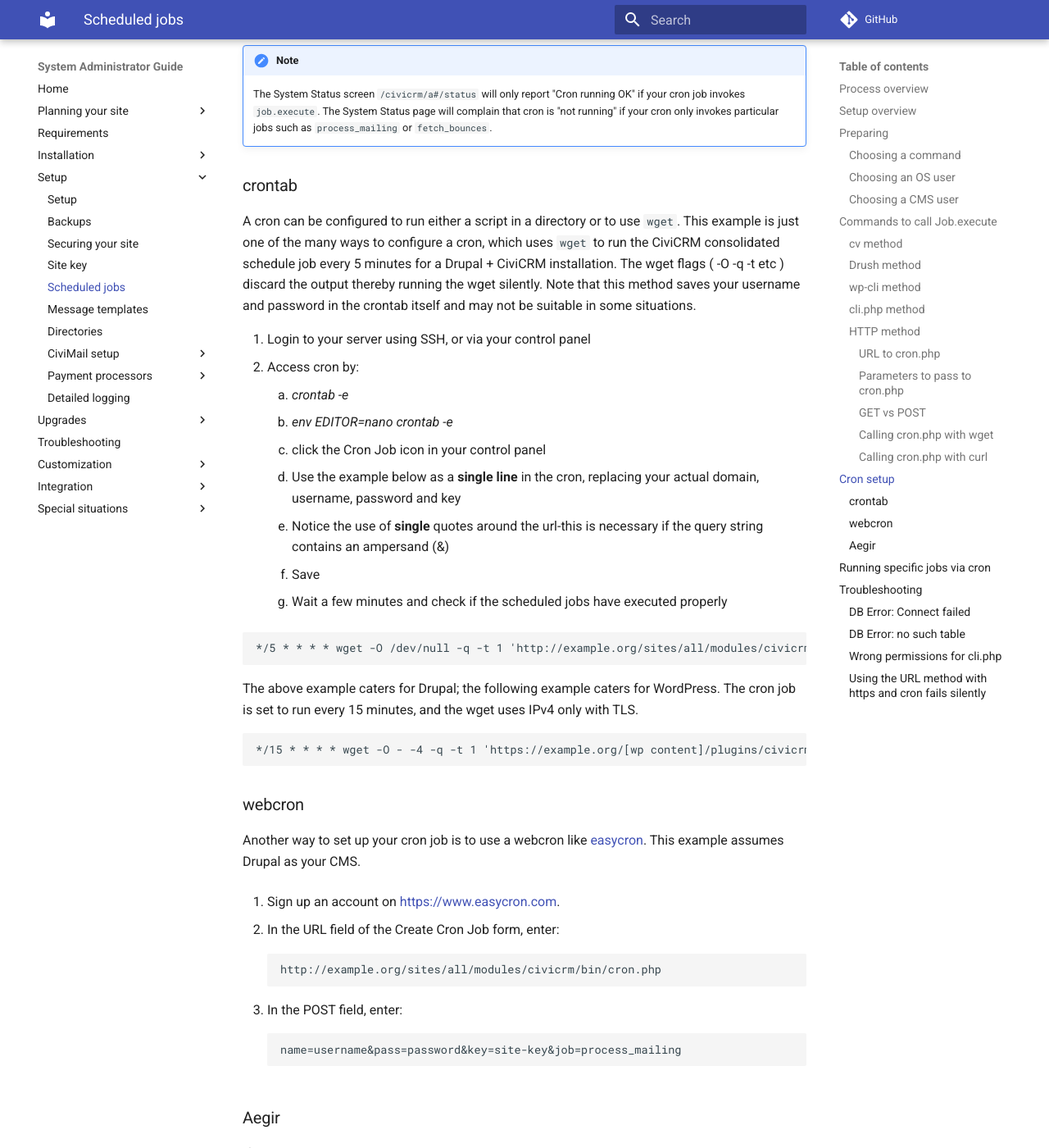
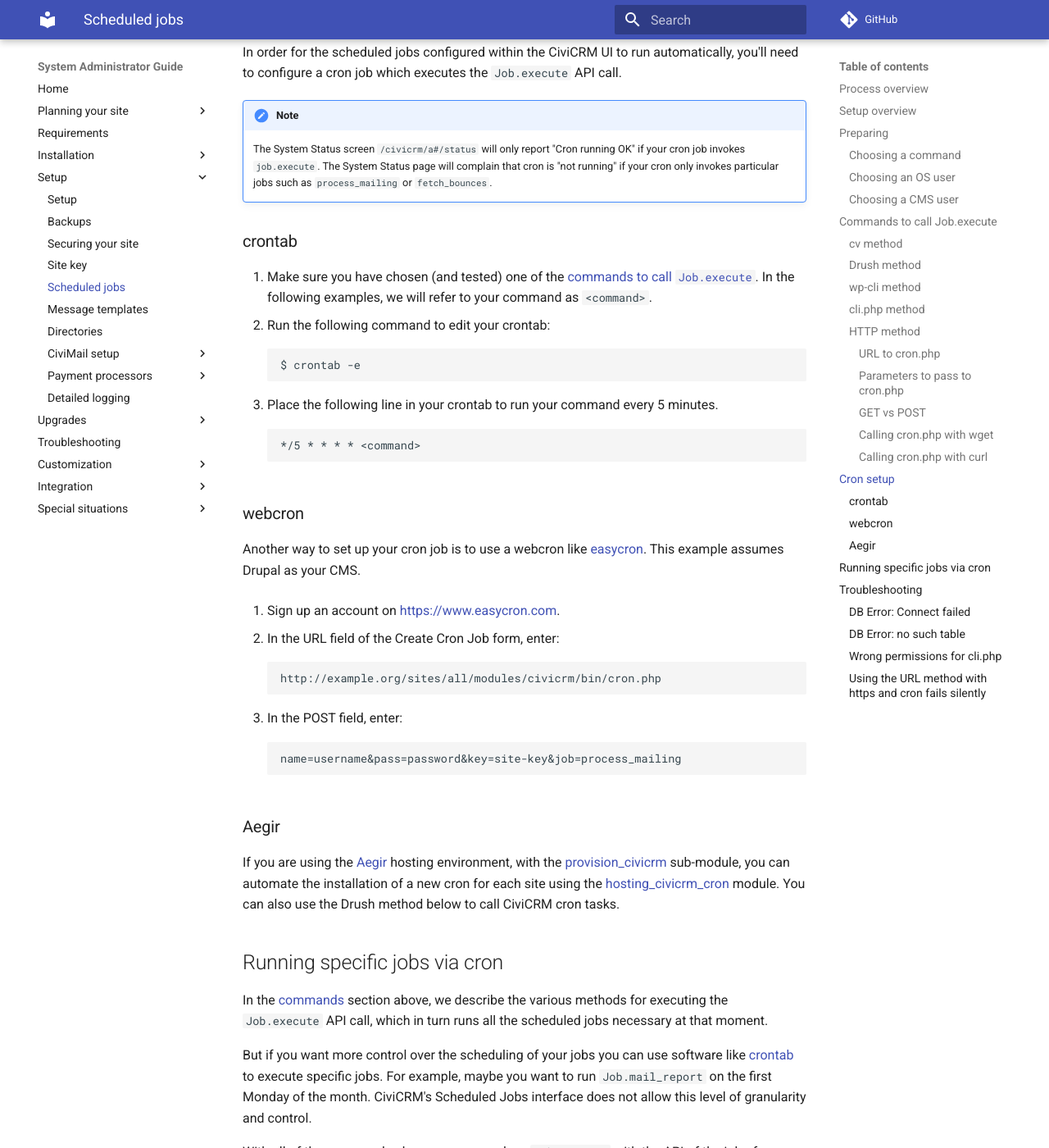
Before and after one commit to civicrm/civicrm-sysadmin-guide, an MkDocs documentation site: the page built from docs/setup/jobs.md, in a window 1280 px wide and 1400 px high, scrolled down 5579 px. Shown: the whole window at 82% size. Built offline with MkDocs 1.6.1 and Material for MkDocs 9.7.7, drawn with Linux system fonts in a browser that asks for light colours; comment, search, counter and statistics services are not loaded; old or Windows-style settings are respelled for this version of MkDocs; some of the changed text lies outside the part shown.

Commit message:
Resolve small TODO items in Scheduled Jobs page

````diff
--- a/docs/setup/jobs.md
+++ b/docs/setup/jobs.md
@@ -39,13 +39,7 @@ To get scheduled jobs working you'll need to perform the following setup tasks:
 
 ### Choosing a command {:#choosing-a-method}
 
-Due to the flexibility of CiviCRM's API, there are several different methods for executing the `Job.execute` API call from the command line. Here are some guidelines for choosing the best method for your situation:
-
-<!-- TODO: finish writing these steps, or maybe re-write them -->
-
-1. If you are using Drupal, then choose the [drush method](#drush).
-1. If you are using Wordpress, then choose the [wp-cli method](#wp-cli).
-1. If you are using Joomla, then ... ???
+Due to the flexibility of CiviCRM's API, there are several different methods ([listed below](#commands)) for executing the `Job.execute` API call from the command line. You will need to choose one.
 
 ### Choosing an OS user
 
@@ -125,7 +119,9 @@ Notes:
 
 ### HTTP method {:#http}
 
-<!-- TODO: write introduction to HTTP methods -->
+If you don't have command line access to the server running CiviCRM, then you can set up a separate system to make HTTP requests to your server in order to execute the `Job.execute` API call.
+
+You can use either the [REST interface](https://docs.civicrm.org/dev/en/latest/api/interfaces/#rest) (as documented in the Developer Gude) or the `cron.php` (as documented below).
 
 #### URL to `cron.php`
 
@@ -223,32 +219,20 @@ In order for the scheduled jobs configured within the CiviCRM UI to run automati
 !!! note
     The System Status screen `/civicrm/a#/status` will only report "Cron running OK" if your cron job invokes `job.execute`. The System Status page will complain that cron is "not running" if your cron only invokes particular jobs such as `process_mailing` or `fetch_bounces`.
 
-### crontab
+### crontab {:#crontab}
 
-<!-- TODO: clean up this section a bit -->
+1. Make sure you have chosen (and tested) one of the [commands to call `Job.execute`](#commands). In the following examples, we will refer to your command as `<command>`.
+1. Run the following command to edit your crontab:
 
-A cron can be configured to run either a script in a directory or to use `wget`. This example is just one of the many ways to configure a cron, which uses `wget` to run the CiviCRM consolidated schedule job every 5 minutes for a Drupal + CiviCRM installation. The wget flags ( -O -q -t etc ) discard the output thereby running the wget silently. Note that this method saves your username and password in the crontab itself and may not be suitable in some situations.
+    ```bash
+    $ crontab -e
+    ```
 
-1. Login to your server using SSH, or via your control panel
-1. Access cron by:
+1. Place the following line in your crontab to run your command every 5 minutes.
 
-    1. _crontab -e_
-    1. _env EDITOR=nano crontab -e_
-    1. click the Cron Job icon in your control panel
-1. Use the example below as a **single line** in the cron, replacing your actual domain, username, password and key
-1. Notice the use of **single** quotes around the url-this is necessary if the query string contains an ampersand (&)
-1. Save
-1. Wait a few minutes and check if the scheduled jobs have executed properly
-
-```
-*/5 * * * * wget -O /dev/null -q -t 1 'http://example.org/sites/all/modules/civicrm/bin/cron.php?name=<name>&pass=<pass>&key=<key>'
-```
-
-The above example caters for Drupal; the following example caters for WordPress. The cron job is set to run every 15 minutes, and the wget uses IPv4 only with TLS.
-
-```
-*/15 * * * * wget -O - -4 -q -t 1 'https://example.org/[wp content]/plugins/civicrm/civicrm/bin/cron.php?name=<user>&pass=<password>&key=<key>'
-```
+    ```
+    */5 * * * * <command>
+    ```
 
 ### webcron
 
@@ -275,37 +259,11 @@ If you are using the [Aegir](http://www.aegirproject.org) hosting environment, w
 
 ## Running specific jobs via cron {:#specific-jobs-via-cron}
 
-<!-- TODO: re-writethis section. Point to specific API calls documented in User Guide here: https://github.com/civicrm/civicrm-user-guide/pull/228 and describe how system administrators can use any of the above methods but swap out `Job.execute` for one of the other API calls. -->
+In the [commands](#commands) section above, we describe the various methods for executing the `Job.execute` API call, which in turn runs all the scheduled jobs necessary at that moment.
 
-You can also run any single job via URL by passing job=<api_action> as well as any required parameters. For example to run the Update Greeting job via URL:
+But if you want more control over the scheduling of your jobs you can use software like [crontab](#cronb) to execute specific jobs. For example, maybe you want to run `Job.mail_report` on the first Monday of the month. CiviCRM's Scheduled Jobs interface does not allow this level of granularity and control.
 
-In Drupal:
-
-```
-http://example.org/sites/all/modules/civicrm/bin/cron.php?job=update_greeting&ct=Individual&gt=email_greeting&name=username&pass=password&key=site-key
-```
-
-In Joomla:
-
-```
-http://example.org/administrator/components/com_civicrm/civicrm/bin/cron.php?job=update_greeting&ct=Individual&gt=email_greeting&name=username&pass=password&key=site-key
-```
-
-In WordPress:
-
-```
-http://example.org/[CONTENT-DIR]/plugins/civicrm/civicrm//bin/cron.php?job=update_greeting&ct=Individual&gt=email_greeting&name=username&pass=password&key=site-key
-```
-
-
-
-!!! tip "Enable Logging with cli.php for single jobs"
-
-    Entries are ALWAYS written to the job log when you use 'execute' action to run all scheduled jobs. Single jobs run via cli.php do not write to the Job Log by default. If you want a single job run to be logged, add -j to the beginning of the command line.
-
-    ```
-    $ php bin/cli.php -j -s site -u user -p password -e Job -a process_mailing
-    ```
+With all of the commands above, you can replace `Job.execute` with the API of the job of your choosing. Refer to the [list of all jobs](https://docs.civicrm.org/user/en/latest/initial-set-up/scheduled-jobs/#specific-jobs) in the User Guide to find the right API call.
 
 
 ## Troubleshooting
````
Also changed, not shown: other parts of docs/setup/jobs.md (+2 -2 lines).
